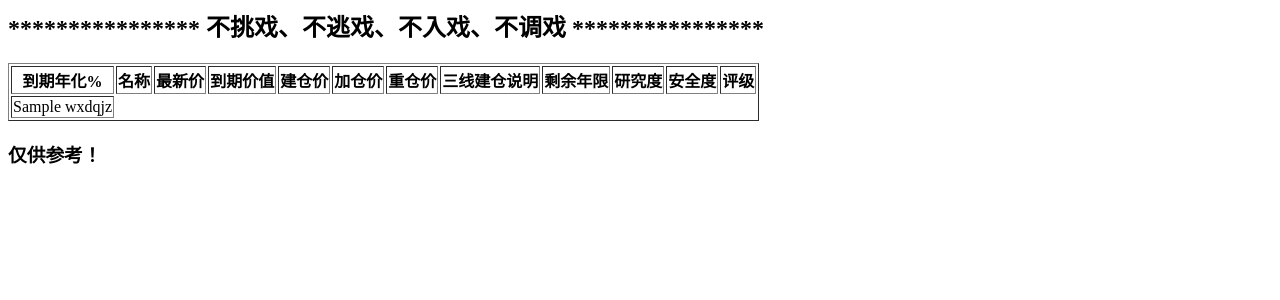
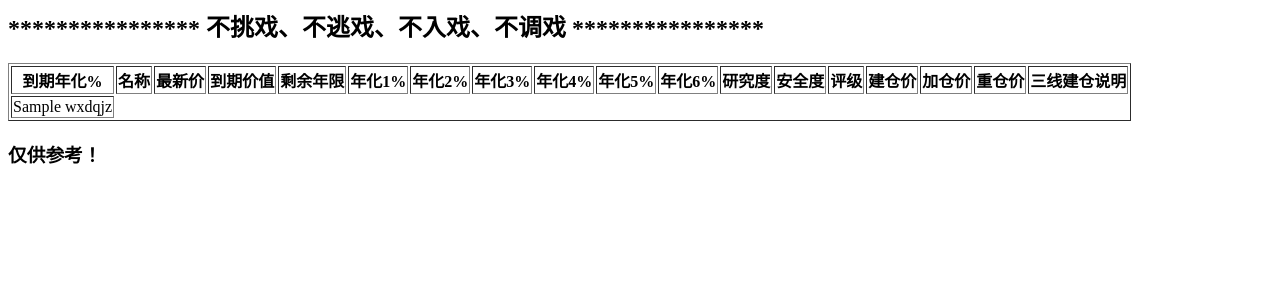
Before and after one commit to winsert/myweb, a Flask app: template app/templates/dqjz.html in a window 1280 px wide. Shown: the top 300 px of the page. Run offline with Flask 2, Linux system fonts and the light colour scheme; the template is opened without the code that fills it: most values are stand-ins (such as "Sample title", 1, 10 or a date in 2020).

Commit message:
modi: nh1-6

```diff
--- a/app/templates/dqjz.html
+++ b/app/templates/dqjz.html
@@ -11,14 +11,20 @@
 <th>名称</th>
 <th>最新价</th>
 <th>到期价值</th>
+<th>剩余年限</th>
+<th>年化1%</th>
+<th>年化2%</th>
+<th>年化3%</th>
+<th>年化4%</th>
+<th>年化5%</th>
+<th>年化6%</th>
+<th>研究度</th>
+<th>安全度</th>
+<th>评级</th>
 <th>建仓价</th>
 <th>加仓价</th>
 <th>重仓价</th>
 <th>三线建仓说明</th>
-<th>剩余年限</th>
-<th>研究度</th>
-<th>安全度</th>
-<th>评级</th>
 
 {% for cb in wxdqjz %}
 <tr>
```
Also changed, not shown: app/wxdqjz.py (+18 -8 lines).
